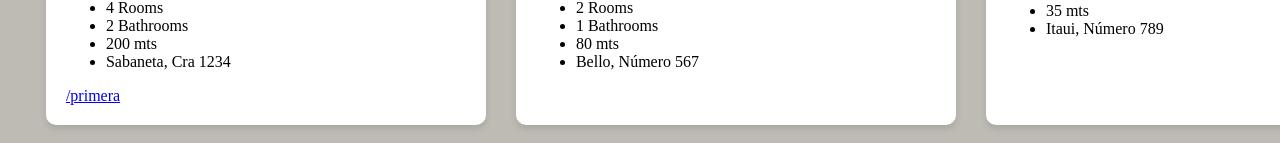
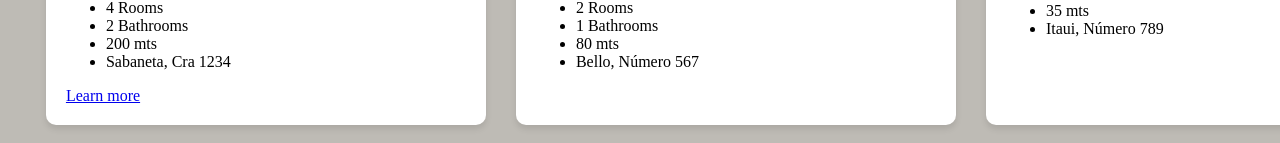
Before and after one commit to Ljmmar/habitapp, a React (Vite) app: page / in a window 1280 px wide. Shown: the part 657-800 px from the top of the page. Built offline with nearby package versions, Linux system fonts and the light colour scheme.

Commit message:
ajuste rout

```diff
--- a/src/components/config/database.jsx
+++ b/src/components/config/database.jsx
@@ -6,7 +6,7 @@ const galeria = [
       d2: '2 Bathrooms',
       d3: '200 mts',
       d4: 'Sabaneta, Cra 1234',
-      link: '/primera',
+      link: 'Learn more',
     },
     {
       nombre: "Apartament",
--- a/src/components/layouts/Home.jsx
+++ b/src/components/layouts/Home.jsx
@@ -20,7 +20,7 @@ const Home = () => {
                 <li >{img.d3}</li>
                 <li >{img.d4}</li>
               </ul>
-              <Link to={''}>{img.link}</Link>
+              <Link to={'/primera'}>{img.link}</Link>
             </div>
           ))
         }
```
